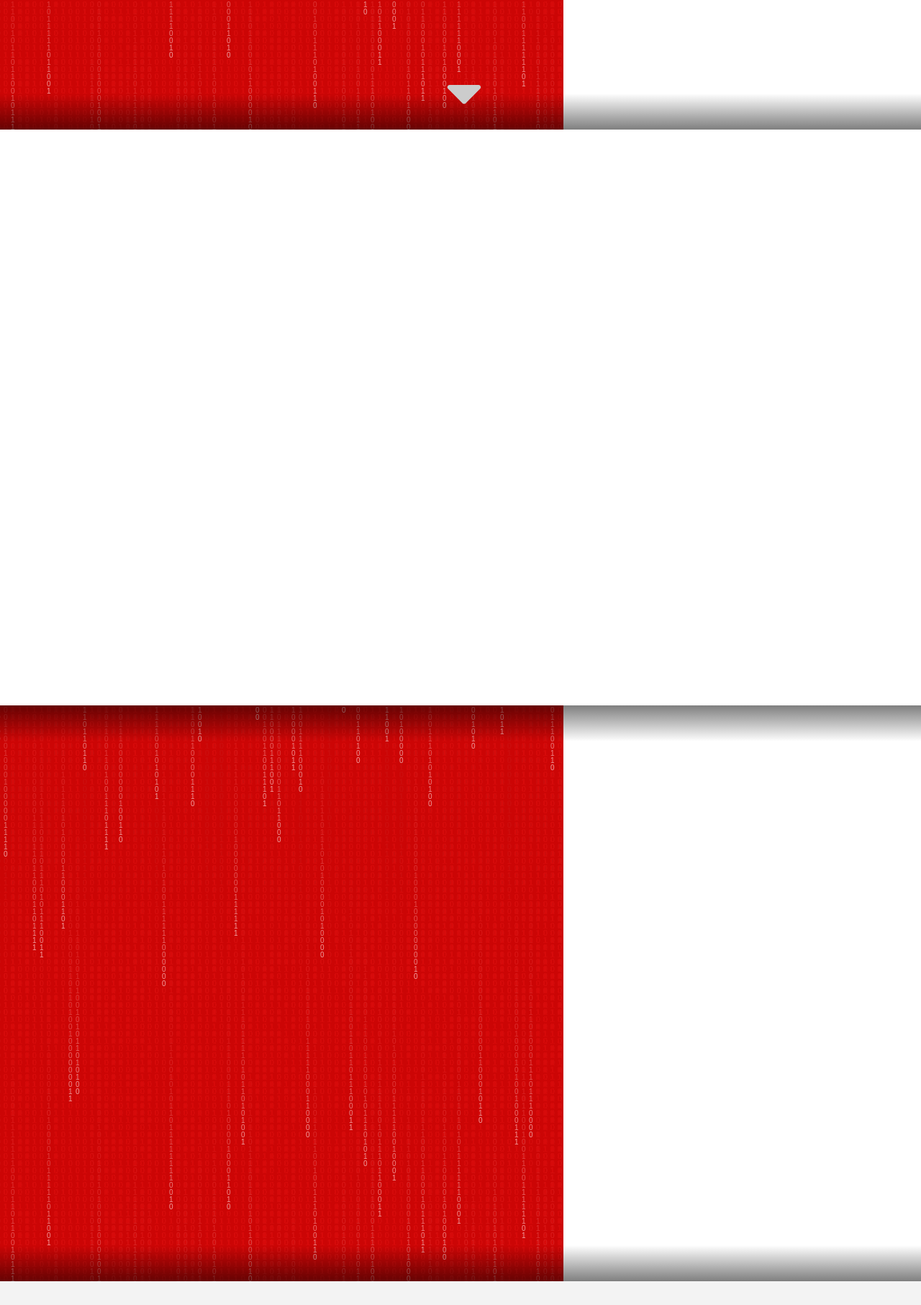
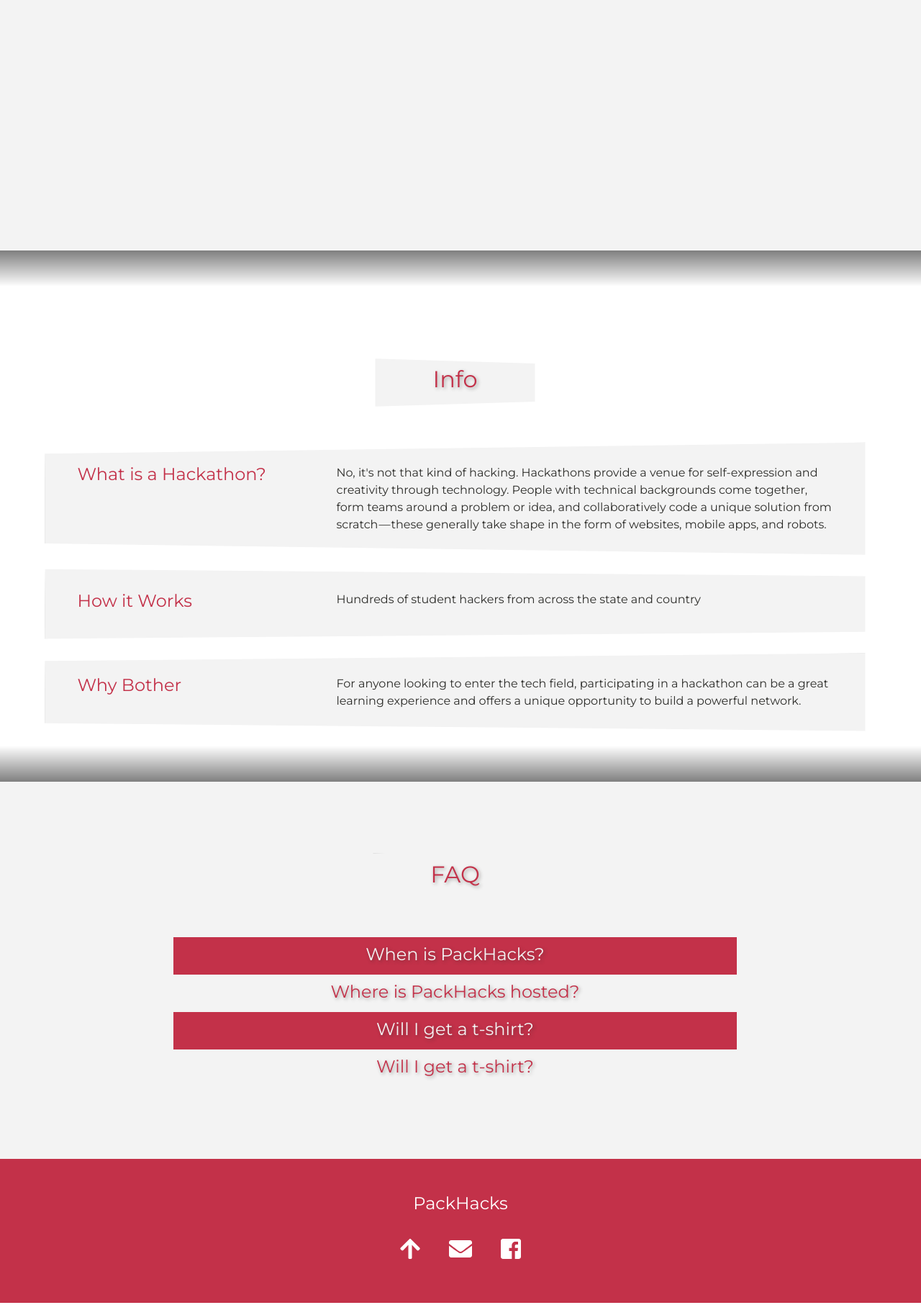
Before and after one commit to AntonioG922/PackHackBeta, a plain HTML site: page index.html in a window 1280 px wide. Shown: the part 620-2433 px from the top of the page at 72% size. Drawn offline with nearby package versions, Linux system fonts and the light colour scheme; a script that the page names is missing.

Commit message:
Changed theme colors and fixed positioning of elements on page

```diff
--- a/PackHackCSS.css
+++ b/PackHackCSS.css
@@ -1,5 +1,7 @@
 :root {
-    --main-bg-color-red: rgb(204, 0, 3);
+    --red: #C33149;
+    --main-bg-color-white: #F3F3F3;
+    --black: #2D2D2A;
 }
 
 body, html {
@@ -9,6 +11,7 @@ body, html {
     min-width: 320px;
     max-width: 100%;
     margin: 0px;
+    color: #2D2D2A;
     scroll-behavior: smooth;
 }
 
@@ -23,7 +26,8 @@ hr {
 
 canvas {
     display: block;
-    position: absolute;
+    position: fixed;
+    z-index: -1;
 }
 
 .page {
@@ -31,21 +35,18 @@ canvas {
 }
 
 #header {
-    height: 800px;
+    color: white;
 }
 
-.header-inset{
+.inset{
     width: 100%;
-    position: absolute;
-    right: 0;
-    left: 0;
+    position: relative;
     margin-left: 0px;
-    color: white;
-    font-family: Montserrat,sans-serif;
+    font-family: Montserrat, sans-serif;
 }
 
-.header-inset img {
-    margin-top: 75px;
+.inset img {
+    margin-top: 25px;
 }
 
 .header-fade{
@@ -70,87 +71,134 @@ canvas {
     margin: 50px;
 }
 
-.arrow {
-  position: absolute;
-  bottom: 20px;
-  left: 50%;
-  margin-left: -20px;
-  width: 40px;
-  height: 60px;
-  color: #CCC;
-  z-index: 100;
-  -moz-animation: bounce 4s infinite;
-  -webkit-animation: bounce 4s infinite;
-  animation: bounce 4s infinite;
-}
-
-.arrow a {
-    color: #CCC;
+#registerBtn {
+    font-family: Montserrat;
+    position: relative;
+    margin-bottom: 50px
 }
 
 .canvas-fade {
     height: 50px;
     width: 100%;
-    position: absolute;
-    left: 0;
-    right: 0;
-    z-index: 1;
 }
 
 .fade-out {
     background: linear-gradient(to bottom, rgba(0, 0, 0, 0), rgba(0, 0, 0, .5));
-    top: 750px;
 }
 
 .fade-in {
     background: linear-gradient(to bottom, rgba(0, 0, 0, .5), rgba(0, 0, 0, 0));
-    0: 750px;
 }
 
 .section-title {
     margin-top: 100px;
-    height: 100px;
-    color: var(--main-bg-color-red);
+    margin-bottom: 50px;
+    padding: 10px;
+    color: var(--red);
+    background-color: var(--main-bg-color-white);
     width: 100%;
     z-index: 1;
     font-family: Montserrat;
-}
-
-.canvas-shadow-inset {
-    position: relative;
+    text-shadow: 2px 2px 5px rgba(45, 45, 42, .4);
+    -webkit-clip-path: polygon(0% 0%, 100% 10%, 100% 90%, 0% 100%);
+    clip-path: polygon(40% 0%, 60% 10%, 60% 90%, 40% 100%);
+    filter: drop-shadow(1px 16px 20px var(--black));
 }
 
 .row-margin-reset {
     margin-right: 0;
 }
 
-#about {
-    height: 800px;
+.about-section {
+    padding: 30px;
+    background-color: #F3F3F3;
+    z-index: 1;
+    margin-bottom: 20px;
+    filter: drop-shadow(16px 16px 20px var(--black));
+}
+
+.about-section h4 {
+    color: var(--red);
+}
+
+.clip-path-left {
+    -webkit-clip-path: polygon(0% 10%, 100% 0%, 100% 100%, 0% 90%);
+    clip-path: polygon(0% 10%, 100% 0%, 100% 100%, 0% 90%);
+}
+
+.clip-path-right {
+    -webkit-clip-path: polygon(0% 0%, 100% 10%, 100% 90%, 0% 100%);
+    clip-path: polygon(0% 0%, 100% 10%, 100% 90%, 0% 100%);
 }
 
 #faq {
-    height: 800px;
+    padding-bottom: 100px;
+    font-family: Montserrat;
     background-color: #F3F3F3;
-    font-family: Montserrat;
+    text-shadow: 2px 2px 5px rgba(45, 45, 42, .4);
+}
+
+.even {
+    background-color: var(--red);
 }
 
 .question {
-    margin-bottom: 20px;
+    padding-top: 10px;
+    padding-bottom: 10px;
+    width: 95%;
+    max-height: 52px;
+    overflow: hidden;
+    -webkit-transition: width .5s; /* Safari */
+    transition: width .5s, max-height .5s;
+}
+
+.question:hover {
+    max-height: 66px;
+    cursor: pointer;
+    transition: width .5s, max-height .5s;
+}
+
+.reveal-answer {
+    max-height: 100px !important;
+    -webkit-transition: max-height .5s; /* Safari */
+    transition: max-height .5s;
+}
+
+.reveal-answer h4 {
+    padding: 10px;
 }
 
 .question h4 {
-    color: var(--main-bg-color-red);
+    padding-bottom: 10px;
+    -webkit-transition: padding .5s; /* Safari */
+    transition: padding .5s;
+}
+
+.question:hover h4{
+    padding: 10px;
 }
 
 .question span {
-    padding-left: 5%;
+    -webkit-transition: width .5s; /* Safari */
+    transition: all 2s;
+}
+
+.question:hover span {
+}
+
+.even h4 {
+    color: #F3F3F3;
+}
+
+.odd h4 {
+    color: var(--red);
 }
 
 #footer {
     height: 200px;
     width: 100%;
     color: white;
-    background-color: var(--main-bg-color-red);
+    background-color: var(--red);
     font-family: 'Montserrat';
 }
 
@@ -170,53 +218,3 @@ canvas {
         margin-left: 16.666667%;
     }
 }
-
-/* Bounce animation for arrow */
-@-moz-keyframes bounce {
-  0%, 20%, 50%, 80%, 100% {
-    -moz-transform: translateY(0);
-    transform: translateY(0);
-  }
-  40% {
-    -moz-transform: translateY(-30px);
-    transform: translateY(-30px);
-  }
-  60% {
-    -moz-transform: translateY(-15px);
-    transform: translateY(-15px);
-  }
-}
-@-webkit-keyframes bounce {
-  0%, 20%, 50%, 80%, 100% {
-    -webkit-transform: translateY(0);
-    transform: translateY(0);
-  }
-  40% {
-    -webkit-transform: translateY(-30px);
-    transform: translateY(-30px);
-  }
-  60% {
-    -webkit-transform: translateY(-15px);
-    transform: translateY(-15px);
-  }
-}
-@keyframes bounce {
-  0%, 20%, 50%, 80%, 100% {
-    -moz-transform: translateY(0);
-    -ms-transform: translateY(0);
-    -webkit-transform: translateY(0);
-    transform: translateY(0);
-  }
-  40% {
-    -moz-transform: translateY(-30px);
-    -ms-transform: translateY(-30px);
-    -webkit-transform: translateY(-30px);
-    transform: translateY(-30px);
-  }
-  60% {
-    -moz-transform: translateY(-15px);
-    -ms-transform: translateY(-15px);
-    -webkit-transform: translateY(-15px);
-    transform: translateY(-15px);
-  }
-}
--- a/PackHackJS.js
+++ b/PackHackJS.js
@@ -1,26 +1,27 @@
 //document ready
-document.addEventListener("DOMContentLoaded", function(event) {
+$( document ).ready(function() {
 
     //Globals
     var fullSite = 0;
+
+    $(function()
+    {
+        $('body').jScrollPane();
+    });
 
     // Falling binary effect
     // ** Adapted from matrix rain animation courtesy of thecodeplayer
     // ** Link: http://thecodeplayer.com/walkthrough/matrix-rain-animation-html5-canvas-javascript
     var c = document.getElementById("c");
-    var c1 = document.getElementById("c1");
     var ctx = c.getContext("2d");
-    var ctx1 = c1.getContext("2d");
 
     /*
      * Make the canvas full screen
      * 1) Use screen width so when readjusting browser siz binary rain doesnt get cut off
      * 2) Subtract 2 so that the canvas width matches width: 100% (2?)
      */
-    c.height = "800";
+    c.height = screen.availHeight - 2;
     c.width = screen.availWidth - 2;
-    c1.height = "800";
-    c1.width = screen.availWidth - 2;
 
     //binary characters - taken from the unicode charset
     var binary = "10010100011110100101010011101000101010";
@@ -41,15 +42,11 @@ document.addEventListener("DOMContentLoaded", function(event) {
     {
         //Black BG for the canvas
         //translucent BG to show trail
-        ctx.fillStyle = "rgba(204, 0, 3, 0.08)";
+        ctx.fillStyle = "rgba(195,49,73, 0.08)";
         ctx.fillRect(0, 0, c.width, c.height);
-        ctx1.fillStyle = "rgba(204, 0, 3, 0.08)";
-        ctx1.fillRect(0, 0, c1.width, c1.height);
 
         ctx.fillStyle = "rgba(255, 255, 255, .6)"; //white, semi-transparent text
         ctx.font = font_size + "px arial";
-        ctx1.fillStyle = "rgba(255, 255, 255, .6)"; //white, semi-transparent text
-        ctx1.font = font_size + "px arial";
         //looping over drops
         for(var i = 0; i < drops.length; i++)
         {
@@ -57,7 +54,6 @@ document.addEventListener("DOMContentLoaded", function(event) {
             var text = binary[Math.floor(Math.random()*binary.length)];
             //x = i*font_size, y = value of drops[i]*font_size
             ctx.fillText(text, i*font_size, drops[i]*font_size);
-            ctx1.fillText(text, i*font_size, drops[i]*font_size);
 
             //sending the drop back to the top randomly after it has crossed the screen
             //adding a randomness to the reset to make the drops scattered on the Y axis
@@ -71,7 +67,30 @@ document.addEventListener("DOMContentLoaded", function(event) {
 
     setInterval(draw, 33);
 
-    window.onscroll = function(){
-        document.getElementsByClassName("arrow")[0].style.opacity = 1 - window.scrollY / 250; //250 is fade pixels
-      };
+    //Open answers for questions in FAQ
+    $('.question').on('click', function() {
+        $(this).toggleClass("reveal-answer");
+    });
+
+    /*
+    $('.about-section').mousemove(function (e) {
+        var objLeft = $(this).offset().left;
+        var objTop = $(this).offset().top;
+
+        var objCenterX = objLeft + $(this).width() / 2;
+        var objCenterY = objTop + $(this).height() / 2;
+
+        $(this).css("clip-path", function() {
+            var maxPercentChange = 10; //Adjust to create more skewed parallelogram
+            var relCursPosX = e.pageX - objCenterX;
+            var relCursPosY = e.pageY - objCenterY;
+            var topLeftCornerPos = 10 + (-1 * (maxPercentChange/2 * (relCursPosX / (objCenterX - objLeft)) + maxPercentChange/2 * (relCursPosY / (objCenterY - objTop))));
+            var botLeftCornerPos = 90 - (-1 * (maxPercentChange/2 * (relCursPosX / (objCenterX - objLeft)) - maxPercentChange/2 * (relCursPosY / (objCenterY - objTop))));
+            var topRightCornerPos = 10 + (maxPercentChange/2 * (relCursPosX / (objCenterX - objLeft)) - maxPercentChange/2 * (relCursPosY / (objCenterY - objTop)));
+            var botRightCornerPos = 90 - (maxPercentChange/2 * (relCursPosX / (objCenterX - objLeft)) + maxPercentChange/2 * (relCursPosY / (objCenterY - objTop)));
+
+            return "polygon(0% " + topLeftCornerPos + "%, 100% " + topRightCornerPos + "%, 100% " + botRightCornerPos + "%, 0% " + botLeftCornerPos + "%)";
+        });
+    });
+    */
 });
--- a/index.html
+++ b/index.html
@@ -20,8 +20,16 @@
   <!-- Logo -->
   <link rel="logo" href="PackHack_Logo.png">
 
-  <!-- Javascript -->
-  <script src="PackHackJS.js"></script>
+  <!-- JQuery -->
+    <script src="http://code.jquery.com/jquery-3.3.1.min.js" integrity="sha256-FgpCb/KJQlLNfOu91ta32o/NMZxltwRo8QtmkMRdAu8=" crossorigin="anonymous"></script>
+
+    <!-- styles needed by jScrollPane -->
+    <link type="text/css" href="style/jquery.jscrollpane.css" rel="stylesheet" media="all" />
+    <!-- the jScrollPane script -->
+    <script type="text/javascript" src="script/jquery.jscrollpane.min.js"></script>
+
+    <!-- Custom Javascript -->
+    <script src="PackHackJS.js"></script>
 
   <!-- Typeform -->
     <script> (function() { var qs,js,q,s,d=document, gi=d.getElementById, ce=d.createElement, gt=d.getElementsByTagName, id="typef_orm", b="https://embed.typeform.com/"; if(!gi.call(d,id)) { js=ce.call(d,"script"); js.id=id; js.src=b+"embed.js"; q=gt.call(d,"script")[0]; q.parentNode.insertBefore(js,q) } })() </script>
@@ -32,10 +40,9 @@
 </head>
 
 <body>
+    <canvas id="c"></canvas>
     <div id="header" class="row row-margin-reset" >
-        <canvas id="c"></canvas>
-        <div id="shadowTop" class="canvas-fade fade-out"></div>
-        <div class="row header-inset">
+        <div class="row inset">
             <div class="col-8 col-md-4 col-centered text-center">
                 <img src="PackHack_Logo.png" />
                 <br />
@@ -43,23 +50,47 @@
                 <span>PackHacks 2018 at NC State University</span>
                 <br />
                 <br />
-                <br />
-                <h1>Coming March 24th</h1>
+            <a href="https://antoniogargano.typeform.com/to/VpqL57" target="_blank"><button id="registerBtn" class="btn">Register</button></a>
             </div>
-        </div>
-        <div class="arrow">
-            <a href="#shadowTop"><i class="fa fa-caret-down fa-5x" aria-hidden="true" style="margin-right: 70px;"></i></a>
+            <div class="canvas-fade fade-out"></div>
         </div>
     </div>
-    <div id="register" class="typeform-widget shadow" data-url="https://antoniogargano.typeform.com/to/VpqL57" style="width: 100%; height: 800px;"></div>
-    <div id="about" class="row canvas-shadow-inset row-margin-reset" >
-        <canvas id="c1"></canvas>
-        <div class="canvas-fade fade-out"></div>
-        <div class="canvas-fade fade-in"></div>
-        <div class="container">
-            <div class="row">
-
+    <div id="faq" class="row row-margin-reset" style="height: 400px;"></div>
+    <div id="about" class="row row-margin-reset" >
+        <div class="inset">
+            <div class="canvas-fade fade-in"></div>
+            <div class="container">
+                <div class="text-center section-title">
+                    <div class="col-6 col-centered">
+                        <h2>Info</h2>
+                    </div>
+                </div>
+                <div class="row about-section clip-path-left">
+                    <div class="col-md-4 col-centered">
+                        <h4>What is a Hackathon?</h4>
+                    </div>
+                    <div class="col-md-8">
+                        <span>No, it's not that kind of hacking. Hackathons provide a venue for self-expression and creativity through technology. People with technical backgrounds come together, form teams around a problem or idea, and collaboratively code a unique solution from scratch — these generally take shape in the form of websites, mobile apps, and robots.</span>
+                    </div>
+                </div>
+                <div class="row about-section clip-path-right">
+                    <div class="col-md-4 col-centered">
+                        <h4>How it Works</h4>
+                    </div>
+                    <div class="col-md-8">
+                        <span>Hundreds of student hackers from across the state and country  </span>
+                    </div>
+                </div>
+                <div class="row about-section clip-path-left">
+                    <div class="col-md-4 col-centered">
+                        <h4>Why Bother</h4>
+                    </div>
+                    <div class="col-md-8">
+                        <span>For anyone looking to enter the tech field, participating in a hackathon can be a great learning experience and offers a unique opportunity to build a powerful network. </span>
+                    </div>
+                </div>
             </div>
+            <div class="canvas-fade fade-out"></div>
         </div>
     </div>
     <div id="faq" class="row row-margin-reset" >
@@ -70,20 +101,20 @@
                 </div>
             </div>
             <div class="row">
-                <div class="col-md-12">
-                    <div class="question">
+                <div class="col-md-9 col-centered text-center">
+                    <div id="q1" class="even question col-centered">
                         <h4>When is PackHacks?</h4>
                         <span>March 24th</span>
                     </div>
-                    <div class="question">
+                    <div class="odd question col-centered">
                         <h4>Where is PackHacks hosted?</h4>
                         <span>On NC State campus, in the engineering buildings</span>
                     </div>
-                    <div class="question">
+                    <div class="even question col-centered">
                         <h4>Will I get a t-shirt?</h4>
                         <span>Yes</span>
                     </div>
-                    <div class="question">
+                    <div class="odd question col-centered">
                         <h4>Will I get a t-shirt?</h4>
                         <span>Yes</span>
                     </div>
@@ -98,8 +129,8 @@
             <h4>PackHacks</h4>
             <br />
             <a href="#header" style="margin-left: -84px" id="backToTopBtn" title="Back to Top"><i class="fas fa-arrow-up fa-2x"></i></a>
-            <a href="#" style="margin-left: -16px;"><i class="fas fa-envelope fa-2x"></i></a>
-            <a href="#" style="margin-left: 56px"><i class="fab fa-facebook-square fa-2x"></i></a>
+            <a href="mailto:ncsupackhacks@gmail.com" style="margin-left: -16px;"><i class="fas fa-envelope fa-2x"></i></a>
+            <a href="https://www.facebook.com/packHacks2018/" target="_blank" style="margin-left: 56px"><i class="fab fa-facebook-square fa-2x"></i></a>
         </div>
     </div>
 </body>
```
